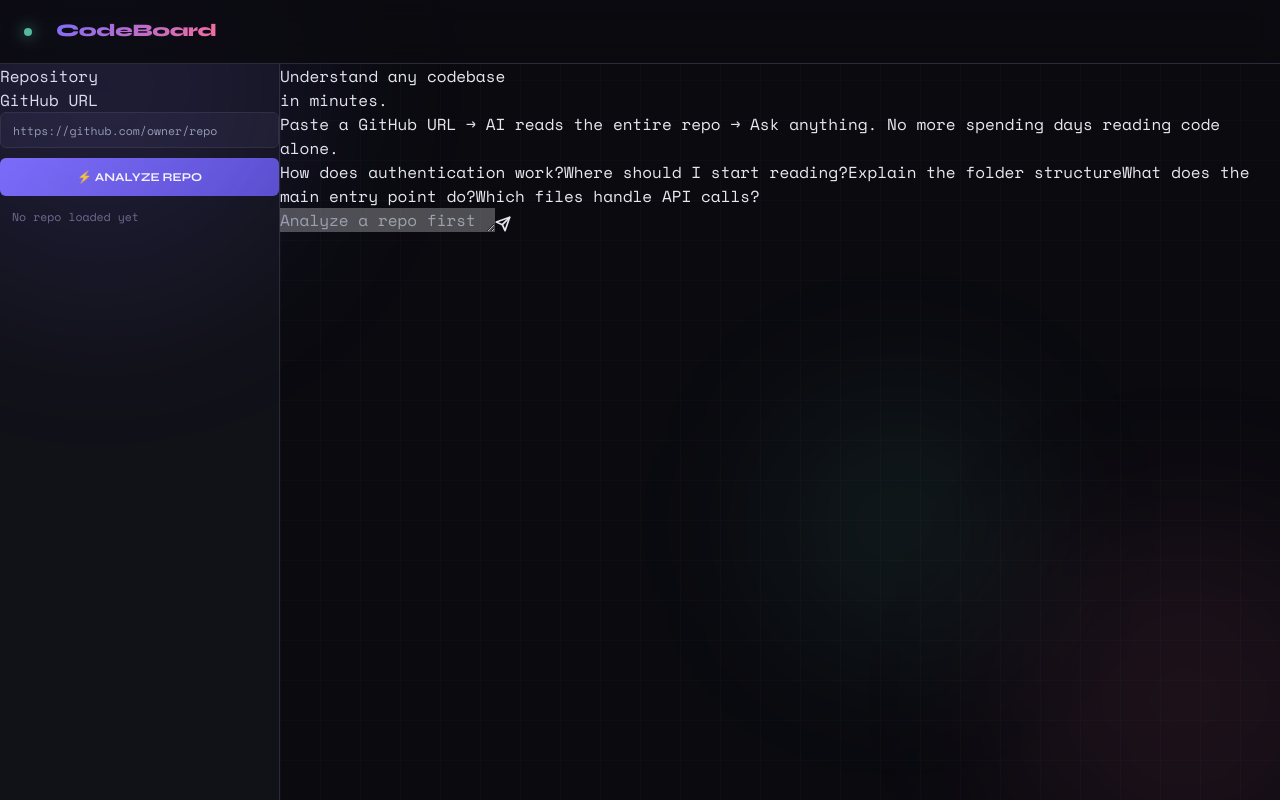
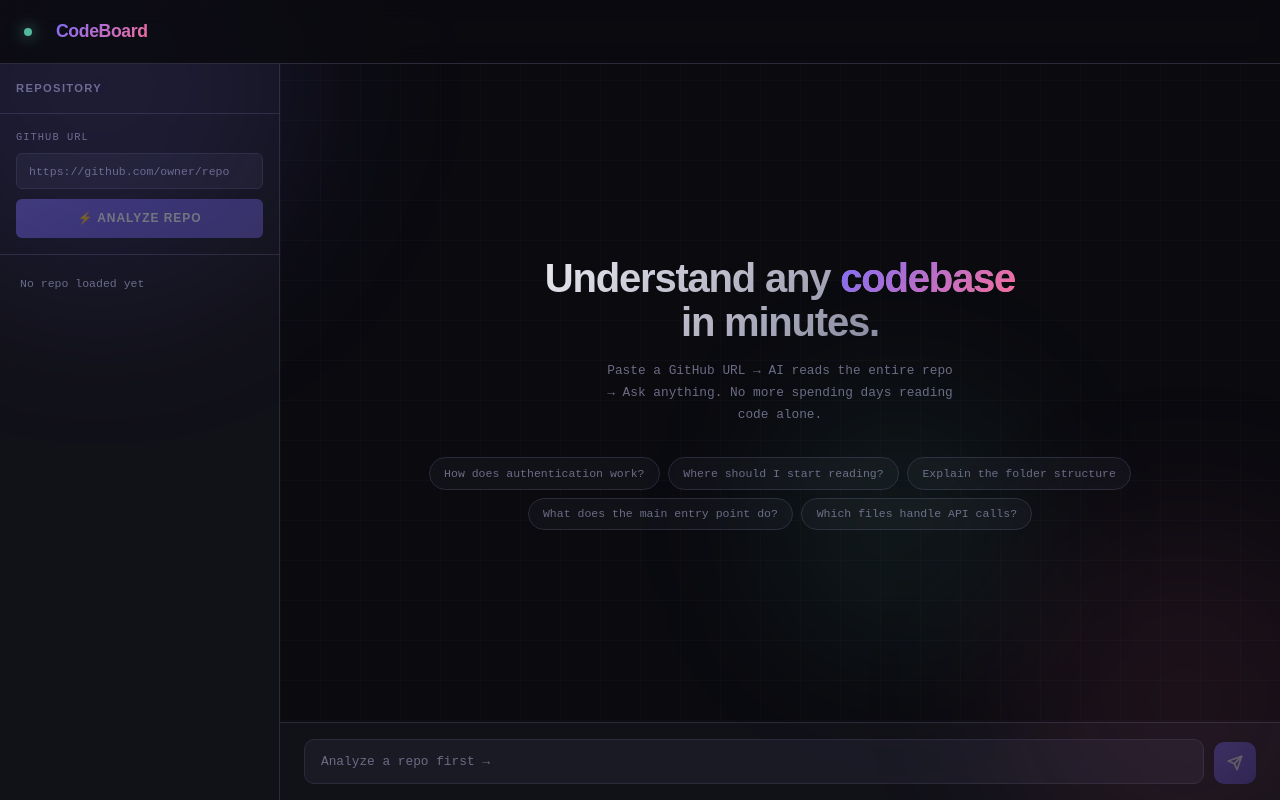
Before and after one commit to ag8615340-bit/code-pulse, a React (Vite) app in the folder frontend/: page / in a window 1280 px wide. Built offline with nearby package versions, Linux system fonts and the light colour scheme.

Commit message:
UI Fixed: Implemented full Cyberpunk layout styles

```diff
--- a/frontend/src/style.css
+++ b/frontend/src/style.css
@@ -1,7 +1,8 @@
-@import url("https://fonts.googleapis.com/css2?family=Space+Mono:ital,wght@0,400;0,700;1,400&family=Syne:wght@400;600;700;800&display=swap");
 @tailwind base;
 @tailwind components;
 @tailwind utilities;
+@import url("https://fonts.googleapis.com/css2?family=Space+Mono:ital,wght@0,400;0,700;1,400&family=Syne:wght@400;600;700;800&display=swap");
+
 :root {
   --bg: #0a0a0f;
   --bg2: #111118;
@@ -17,14 +18,8 @@
   --font-mono: "Space Mono", monospace;
 }
 
-*, *::before, *::after {
-box-sizing: border-box;
-margin: 0;
-padding: 0;
-}
-
+*, *::before, *::after { box-sizing: border-box; margin: 0; padding: 0; }
 html { scroll-behavior: smooth; }
-
 body {
   background: var(--bg);
   color: var(--text);
@@ -37,6 +32,15 @@ overflow-x: hidden;
 ::-webkit-scrollbar-track { background: var(--bg2); }
 ::-webkit-scrollbar-thumb { background: var(--border); border-radius: 2px; }
 ::-webkit-scrollbar-thumb:hover { background: var(--accent); }
+
+body::before {
+  content: "";
+  position: fixed;
+  inset: 0;
+  pointer-events: none;
+  z-index: 0;
+  opacity: 0.5;
+}
 
 body::after {
   content: "";
@@ -59,10 +63,9 @@ pointer-events: none;
   z-index: 0;
   animation: float 8s ease-in-out infinite;
 }
-
-.orb-1 { width: 400px; height: 400px; background: rgba(124, 109, 250, 0.12); top: -100px; left: -100px; }
-.orb-2 { width: 350px; height: 350px; background: rgba(250, 109, 154, 0.08); bottom: -80px; right: -80px; animation-delay: -4s; }
-.orb-3 { width: 250px; height: 250px; background: rgba(109, 250, 204, 0.07); top: 50%; right: 20%; animation-delay: -2s; }
+.orb-1 { width: 400px; height: 400px; background: rgba(124,109,250,0.12); top: -100px; left: -100px; }
+.orb-2 { width: 350px; height: 350px; background: rgba(250,109,154,0.08); bottom: -80px; right: -80px; animation-delay: -4s; }
+.orb-3 { width: 250px; height: 250px; background: rgba(109,250,204,0.07); top: 50%; right: 20%; animation-delay: -2s; }
 
 @keyframes float {
   0%, 100% { transform: translateY(0px) scale(1); }
@@ -72,41 +75,9 @@ animation: float 8s ease-in-out infinite;
 .app-shell { position: relative; z-index: 1; display: grid; grid-template-rows: auto 1fr; min-height: 100vh; }
 .main-grid { display: grid; grid-template-columns: 280px 1fr; height: calc(100vh - 64px); overflow: hidden; }
 
-.navbar {
-height: 64px;
-border-bottom: 1px solid var(--border);
-display: flex;
-align-items: center;
-padding: 0 1.5rem;
-gap: 1rem;
-background: rgba(10, 10, 15, 0.8);
-backdrop-filter: blur(12px);
-position: sticky;
-top: 0;
-z-index: 100;
-}
-
-.logo {
-font-family: var(--font-head);
-font-size: 1.1rem;
-font-weight: 800;
-letter-spacing: -0.02em;
-background: linear-gradient(135deg, var(--accent) 0%, var(--accent2) 100%);
--webkit-background-clip: text;
--webkit-text-fill-color: transparent;
-background-clip: text;
-}
-
-.logo-dot {
-display: inline-block;
-width: 8px;
-height: 8px;
-border-radius: 50%;
-background: var(--accent3);
-box-shadow: 0 0 8px var(--accent3);
-margin-right: 8px;
-animation: pulse 2s ease-in-out infinite;
-}
+.navbar { height: 64px; border-bottom: 1px solid var(--border); display: flex; align-items: center; padding: 0 1.5rem; gap: 1rem; background: rgba(10,10,15,0.8); backdrop-filter: blur(12px); position: sticky; top: 0; z-index: 100; }
+.logo { font-family: var(--font-head); font-size: 1.1rem; font-weight: 800; letter-spacing: -0.02em; background: linear-gradient(135deg, var(--accent) 0%, var(--accent2) 100%); -webkit-background-clip: text; -webkit-text-fill-color: transparent; background-clip: text; }
+.logo-dot { display: inline-block; width: 8px; height: 8px; border-radius: 50%; background: var(--accent3); box-shadow: 0 0 8px var(--accent3); margin-right: 8px; animation: pulse 2s ease-in-out infinite; }
 
 @keyframes pulse {
   0%, 100% { opacity: 1; box-shadow: 0 0 8px var(--accent3); }
@@ -114,43 +85,86 @@ animation: pulse 2s ease-in-out infinite;
 }
 
 .sidebar { border-right: 1px solid var(--border); overflow-y: auto; background: var(--bg2); display: flex; flex-direction: column; }
+.sidebar-header { padding: 1rem; border-bottom: 1px solid var(--border); font-family: var(--font-head); font-size: 0.7rem; font-weight: 600; letter-spacing: 0.12em; text-transform: uppercase; color: var(--muted); }
 
-.repo-input {
-width: 100%;
-background: var(--bg3);
-border: 1px solid var(--border);
-border-radius: 6px;
-padding: 0.6rem 0.75rem;
-font-family: var(--font-mono);
-font-size: 0.72rem;
-color: var(--text);
-outline: none;
-transition: all 0.2s;
+.repo-input-section { padding: 1rem; border-bottom: 1px solid var(--border); }
+.input-label { font-size: 0.65rem; letter-spacing: 0.1em; text-transform: uppercase; color: var(--muted); margin-bottom: 0.5rem; display: block; }
+.repo-input { width: 100%; background: var(--bg3); border: 1px solid var(--border); border-radius: 6px; padding: 0.6rem 0.75rem; font-family: var(--font-mono); font-size: 0.72rem; color: var(--text); outline: none; transition: border-color 0.2s, box-shadow 0.2s; resize: none; }
+.repo-input::placeholder { color: var(--muted); }
+.repo-input:focus { border-color: var(--accent); box-shadow: 0 0 0 2px var(--glow); }
+
+.btn-analyze { width: 100%; margin-top: 0.6rem; padding: 0.65rem; background: linear-gradient(135deg, var(--accent), #5a4dcc); border: none; border-radius: 6px; color: #fff; font-family: var(--font-head); font-size: 0.75rem; font-weight: 700; letter-spacing: 0.08em; text-transform: uppercase; cursor: pointer; transition: opacity 0.2s, transform 0.15s, box-shadow 0.2s; position: relative; overflow: hidden; }
+.btn-analyze::after { content: ""; position: absolute; inset: 0; background: linear-gradient(135deg, transparent 40%, rgba(255,255,255,0.1)); }
+.btn-analyze:hover:not(:disabled) { opacity: 0.9; transform: translateY(-1px); box-shadow: 0 4px 20px rgba(124,109,250,0.4); }
+.btn-analyze:active:not(:disabled) { transform: translateY(0); }
+.btn-analyze:disabled { opacity: 0.4; cursor: not-allowed; }
+
+.file-tree { padding: 0.5rem; flex: 1; }
+.tree-item { display: flex; align-items: center; gap: 6px; padding: 3px 8px; border-radius: 4px; cursor: default; font-size: 0.72rem; color: var(--muted); line-height: 1.6; transition: background 0.1s, color 0.1s; white-space: nowrap; overflow: hidden; text-overflow: ellipsis; }
+.tree-item.file { cursor: pointer; color: var(--text); }
+.tree-item.file:hover { background: var(--bg3); color: var(--accent); }
+.tree-icon { flex-shrink: 0; font-size: 0.7rem; }
+
+.chat-area { display: flex; flex-direction: column; height: 100%; overflow: hidden; }
+
+.empty-state { flex: 1; display: flex; flex-direction: column; align-items: center; justify-content: center; text-align: center; padding: 2rem; gap: 1rem; }
+.empty-title { font-family: var(--font-head); font-size: 2.5rem; font-weight: 800; letter-spacing: -0.03em; line-height: 1.1; background: linear-gradient(135deg, var(--text) 0%, var(--muted) 100%); -webkit-background-clip: text; -webkit-text-fill-color: transparent; background-clip: text; }
+.empty-title span { background: linear-gradient(135deg, var(--accent) 0%, var(--accent2) 100%); -webkit-background-clip: text; -webkit-text-fill-color: transparent; background-clip: text; }
+.empty-sub { font-size: 0.8rem; color: var(--muted); max-width: 360px; line-height: 1.7; }
+
+.suggestion-chips { display: flex; flex-wrap: wrap; gap: 8px; justify-content: center; margin-top: 1rem; }
+.chip { padding: 0.4rem 0.9rem; border: 1px solid var(--border); border-radius: 20px; font-size: 0.72rem; color: var(--muted); cursor: pointer; background: var(--bg2); transition: border-color 0.2s, color 0.2s, background 0.2s; }
+.chip:hover { border-color: var(--accent); color: var(--accent); background: var(--glow); }
+
+.messages-list { flex: 1; overflow-y: auto; padding: 1.5rem; display: flex; flex-direction: column; gap: 1.5rem; }
+.message { display: flex; gap: 12px; animation: msgIn 0.25s ease; }
+.message.user { flex-direction: row-reverse; }
+
+@keyframes msgIn {
+  from { opacity: 0; transform: translateY(8px); }
+  to { opacity: 1; transform: translateY(0); }
 }
 
-.repo-input:focus { border-color: var(--accent); box-shadow: 0 0 0 2px var(--glow); }
-
-.btn-analyze {
-width: 100%;
-margin-top: 0.6rem;
-padding: 0.65rem;
-background: linear-gradient(135deg, var(--accent), #5a4dcc);
-border: none;
-border-radius: 6px;
-color: #fff;
-font-family: var(--font-head);
-font-size: 0.75rem;
-font-weight: 700;
-text-transform: uppercase;
-cursor: pointer;
-}
-
-.messages-list { flex: 1; overflow-y: auto; padding: 1.5rem; display: flex; flex-direction: column; gap: 1.5rem; }
+.avatar { width: 32px; height: 32px; border-radius: 8px; display: flex; align-items: center; justify-content: center; font-size: 0.7rem; font-weight: 700; flex-shrink: 0; font-family: var(--font-head); }
+.avatar.ai { background: linear-gradient(135deg, var(--accent), #5a4dcc); color: white; box-shadow: 0 0 12px var(--glow); }
+.avatar.user { background: var(--bg3); border: 1px solid var(--border); color: var(--muted); }
 
 .bubble { max-width: 70%; padding: 0.85rem 1rem; border-radius: 12px; font-size: 0.8rem; line-height: 1.7; }
 .bubble.ai { background: var(--bg2); border: 1px solid var(--border); border-radius: 4px 12px 12px 12px; }
 .bubble.user { background: linear-gradient(135deg, var(--accent), #5a4dcc); color: white; border-radius: 12px 4px 12px 12px; }
+.bubble code { background: rgba(0,0,0,0.3); padding: 1px 5px; border-radius: 3px; font-size: 0.75rem; color: var(--accent3); }
+.bubble pre { background: var(--bg); border: 1px solid var(--border); border-radius: 6px; padding: 0.75rem; overflow-x: auto; margin: 0.5rem 0; font-size: 0.72rem; }
 
-.spinner { width: 16px; height: 16px; border: 2px solid rgba(255, 255, 255, 0.2); border-top-color: white; border-radius: 50%; animation: spin 0.7s linear infinite; }
+.relevant-files { margin-top: 0.5rem; display: flex; flex-wrap: wrap; gap: 4px; }
+.file-pill { font-size: 0.65rem; padding: 2px 8px; background: rgba(124,109,250,0.1); border: 1px solid rgba(124,109,250,0.3); border-radius: 20px; color: var(--accent); }
 
+.typing { display: flex; gap: 4px; align-items: center; padding: 0.75rem 1rem; }
+.typing span { width: 6px; height: 6px; border-radius: 50%; background: var(--accent); animation: bounce 1.2s ease-in-out infinite; }
+.typing span:nth-child(2) { animation-delay: 0.2s; }
+.typing span:nth-child(3) { animation-delay: 0.4s; }
+
+@keyframes bounce {
+  0%, 80%, 100% { transform: translateY(0); opacity: 0.4; }
+  40% { transform: translateY(-6px); opacity: 1; }
+}
+
+.chat-input-bar { padding: 1rem 1.5rem; border-top: 1px solid var(--border); background: var(--bg2); display: flex; gap: 10px; align-items: flex-end; }
+.chat-textarea { flex: 1; background: var(--bg3); border: 1px solid var(--border); border-radius: 10px; padding: 0.75rem 1rem; font-family: var(--font-mono); font-size: 0.8rem; color: var(--text); outline: none; resize: none; max-height: 120px; line-height: 1.5; transition: border-color 0.2s, box-shadow 0.2s; }
+.chat-textarea::placeholder { color: var(--muted); }
+.chat-textarea:focus { border-color: var(--accent); box-shadow: 0 0 0 2px var(--glow); }
+
+.btn-send { width: 42px; height: 42px; border-radius: 10px; border: none; background: linear-gradient(135deg, var(--accent), #5a4dcc); color: white; display: flex; align-items: center; justify-content: center; cursor: pointer; flex-shrink: 0; transition: opacity 0.2s, transform 0.15s, box-shadow 0.2s; }
+.btn-send:hover:not(:disabled) { opacity: 0.9; transform: translateY(-1px); box-shadow: 0 4px 16px rgba(124,109,250,0.4); }
+.btn-send:disabled { opacity: 0.3; cursor: not-allowed; }
+
+.status-badge { display: inline-flex; align-items: center; gap: 6px; padding: 3px 10px; border-radius: 20px; font-size: 0.65rem; font-weight: 600; letter-spacing: 0.08em; text-transform: uppercase; }
+.status-badge.ready { background: rgba(109,250,204,0.1); border: 1px solid rgba(109,250,204,0.3); color: var(--accent3); }
+.status-badge.loading { background: rgba(124,109,250,0.1); border: 1px solid rgba(124,109,250,0.3); color: var(--accent); }
+.status-dot { width: 6px; height: 6px; border-radius: 50%; background: currentColor; animation: pulse 1.5s infinite; }
+
+.spinner { width: 16px; height: 16px; border: 2px solid rgba(255,255,255,0.2); border-top-color: white; border-radius: 50%; animation: spin 0.7s linear infinite; }
 @keyframes spin { to { transform: rotate(360deg); } }
+
+.text-accent { color: var(--accent); }
+.text-muted { color: var(--muted); }
+.font-head { font-family: var(--font-head); }
```
Lines whose indentation alone changed are shown as unchanged.
